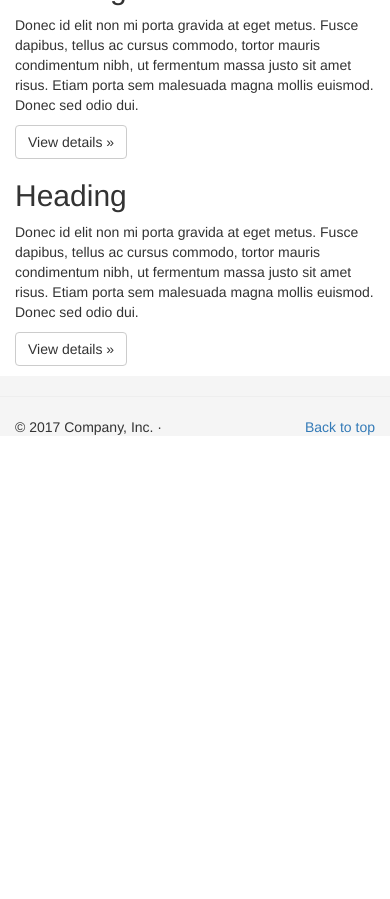
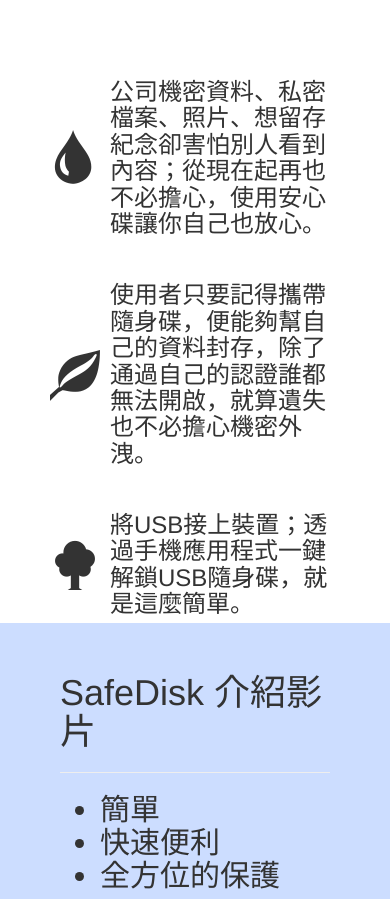
Before and after one commit to leadingtw273/SafeDisk, a PHP site: page /SafeDisk/ in a window 390 px wide. Shown: the part 571-1470 px from the top of the page. Before the commit the page ends 1006 px from the top, so only its background shows below. Run offline with PHP 8.4, Linux system fonts and the light colour scheme; style sheets or scripts are compiled from the project's sources; some libraries are stand-ins or nearby versions.

Commit message:
add viwe
add viwe

```diff
--- a/index.php
+++ b/index.php
@@ -21,37 +21,91 @@
 
     <!--Navbar-->
     <?php include("navbar.php");?>
-
-    <!--MainPage Jumbotron-->
-    <div class="jumbotron">
-      <div class="container">
-        <h1>SafeDisk</h1>
-        <p>Safe your disk</p>
-        <p><a class="btn btn-primary btn-lg" role="button" href="#">Lean more &raquo;</a></p>
+<div class="container-fluid">
+    <div id="focusimg" class="carousel slide" data-ride="carousel">
+      <ol class="carousel-indicators">
+        <li data-target="#focusimg" data-slide-to="0" class="active"></li>
+        <li data-target="#focusimg" data-slide-to="1"></li>
+        <li data-target="#focusimg" data-slide-to="2"></li>
+      </ol>
+    <div class="carousel-inner" role="listbox">
+      <div class="item active">
+        <img src= "dist/images/maker.jpg" alt="SafeDisk images">
+        <div class="carousel-caption">
+          <b><h1>SafeDisk</h1></b>
+            <p>Note:If you have not yet purchased a safe flash drive please buy and then use</p>
+            <p><a class="btn btn-lg btn-primary" href="https://hackmd.io/c/Bkm88zSmb/https%3A%2F%2Fhackmd.io%2FGwJhwQwBgIwdgLQ2ARhAgLAVigTgRABwCmECAJlseSsPLrgMwDGQA%3D%3D%3D" role="button">Buy now</a></p>
+        </div>
+      </div>
+      <div class="item">
+        <img src="dist/images/1.jpg" alt="SafeDisk images">
+      </div>
+      <div class="item">
+        <img src="dist/images/bg2.jpg" alt="SafeDisk images">
       </div>
     </div>
-
-    <!--row and columns text-->
-    <div class="container">
-      <div class="row">
-        <div class="col-md-4">
-          <h2>Heading</h2>
-          <p>Donec id elit non mi porta gravida at eget metus. Fusce dapibus, tellus ac cursus commodo, tortor mauris condimentum nibh, ut fermentum massa justo sit amet risus. Etiam porta sem malesuada magna mollis euismod. Donec sed odio dui.</p>
-          <p><a class="btn btn-default" href="#" role="button">View details &raquo;</a></p>
+    <a class="left carousel-control" href="#focusimg" role="button" data-slide="prev">
+      <span class="glyphicon glyphicon-chevron-left" aria-hidden="true"></span>
+    </a>
+    <a class="right carousel-control" href="#focusimg" role="button" data-slide="next">
+      <span class="glyphicon glyphicon-chevron-right" aria-hidden="trun"></span>
+    </a>
+    </div>
+  </div>
+  <div class="container-fluid">
+    <div class="row-md-12">
+      <div class="col-md-offset-1 col-md-4">
+        <img src="dist/images/USB.png" class="img-thumbnail">
+      </div>
+      <div class="col-md-7" style="padding-top: 80px;">
+        <div class ="media" style="padding:0px 20px 0px">
+          <div class="media-left media-middle">
+            <span class="glyphicon glyphicon-tint" style="font-size: 50px;"></span>
+          </div>
+          <div class="media-body">
+            <h3 class="media-heading">公司機密資料、私密檔案、照片、想留存紀念卻害怕別人看到內容；從現在起再也不必擔心，使用安心碟讓你自己也放心。</h3>
+          </div>
+         </div>
+        <div class = "media" style="padding:25px 20px 25px">
+          <div class="media-left media-middle">
+            <span class="glyphicon glyphicon-leaf" style="font-size: 50px;"></span>
+          </div>
+          <div class="media-body">
+            <h3 class="media-heading">使用者只要記得攜帶隨身碟，便能夠幫自己的資料封存，除了通過自己的認證誰都無法開啟，就算遺失也不必擔心機密外洩。</h3>
+          </div>
         </div>
-        <div class="col-md-4">
-          <h2>Heading</h2>
-          <p>Donec id elit non mi porta gravida at eget metus. Fusce dapibus, tellus ac cursus commodo, tortor mauris condimentum nibh, ut fermentum massa justo sit amet risus. Etiam porta sem malesuada magna mollis euismod. Donec sed odio dui.</p>
-          <p><a class="btn btn-default" href="#" role="button">View details &raquo;</a></p>
-        </div>
-        <div class="col-md-4">
-          <h2>Heading</h2>
-          <p>Donec id elit non mi porta gravida at eget metus. Fusce dapibus, tellus ac cursus commodo, tortor mauris condimentum nibh, ut fermentum massa justo sit amet risus. Etiam porta sem malesuada magna mollis euismod. Donec sed odio dui.</p>
-          <p><a class="btn btn-default" href="#" role="button">View details &raquo;</a></p>
+        <div class= "media" style="padding:0px 20px 0px">
+          <div class="media-left media-middle">
+            <span class="glyphicon glyphicon-tree-deciduous" style="font-size: 50px;"></span>
+          </div>
+          <div class="media-body">
+            <h3 class="media-heading">將USB接上裝置；透過手機應用程式一鍵解鎖USB隨身碟，就是這麼簡單。</h3>
+          </div>
         </div>
       </div>
     </div>
-
+  </div>
+  <div class="container-fluid" style="background-color:#ccddFF">
+    <div class="row" style="padding:10px;margin:20px">
+      <div class="col-md-offset-2 col-md-4">
+        <h1>SafeDisk 介紹影片</h1>
+        <hr />
+        <h2>
+          <ul>
+            <li>簡單</li>
+            <li>快速便利</li>
+            <li>全方位的保護</li>
+          </ul>
+        </h2>
+      </div>
+      <div class="col-md-4">
+        <div class="embed-responsive embed-responsive-16by9">
+          <iframe width="560" height="315" src="https://www.youtube.com/embed/DWhw4A6p2ck" frameborder="0" allowfullscreen></iframe>
+        </div>
+      </div>
+      <div class="col-md-offset-2"></div>
+    </div>
+  </div>
     <!--footer-->
     <?php include("footer.php");?>
   </body>
```
